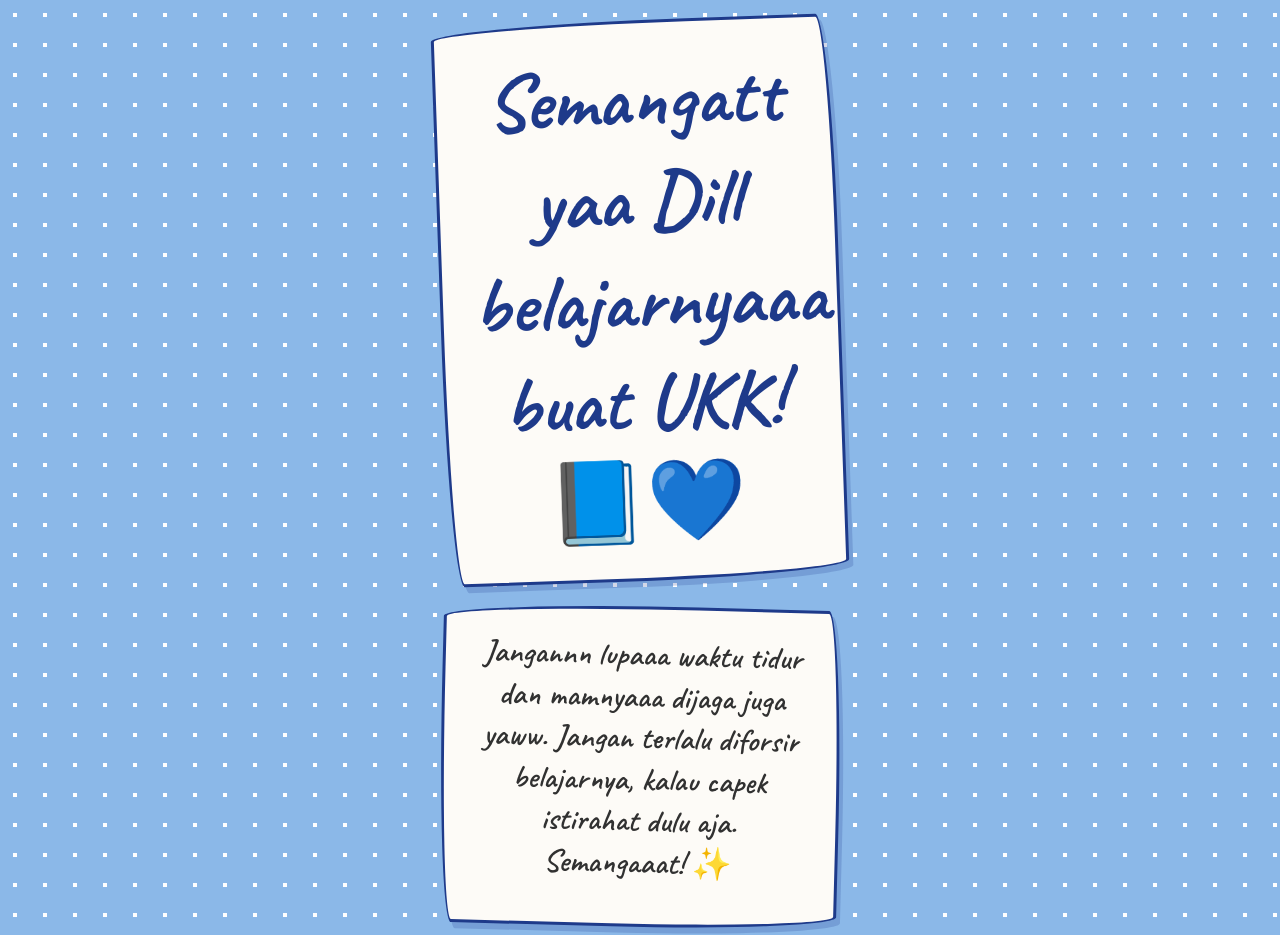
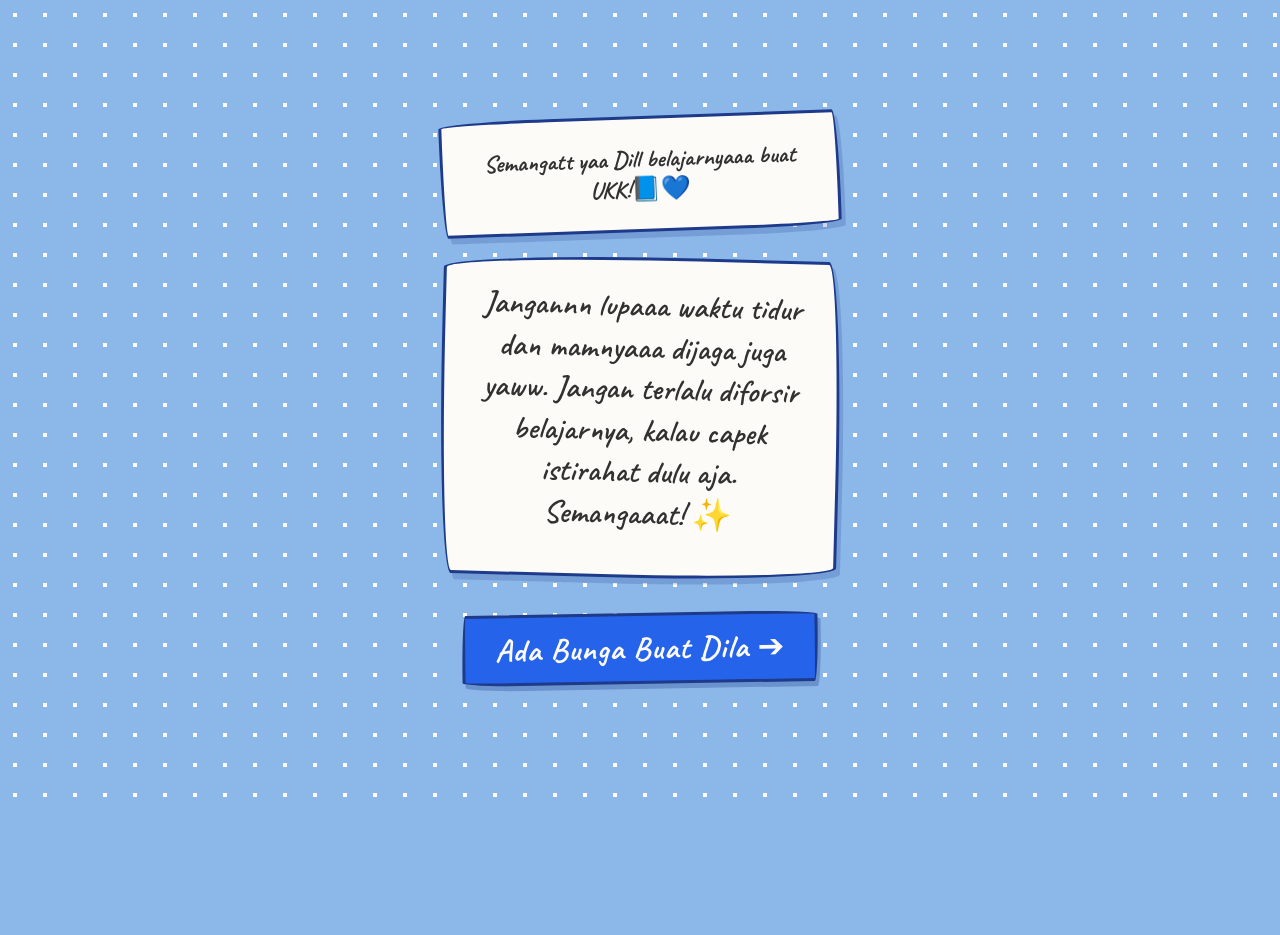
Before and after one commit to Fleur-dev-pixel/flora-space, a plain HTML site: page index.html in a window 1280 px wide. Shown: the top 935 px of the page. After the commit the page ends 800 px from the top, so only its background shows below. Drawn offline with Linux system fonts and the light colour scheme.

Commit message:
Change h1 to h2 for name tag

```diff
--- a/index.html
+++ b/index.html
@@ -19,7 +19,7 @@
   <body>
     <div class="scrapbook-layout">
       <div class="paper-piece name-tag">
-        <h1>Semangatt yaa Dill belajarnyaaa buat UKK!📘💙</h1>
+        <h2>Semangatt yaa Dill belajarnyaaa buat UKK!📘💙</h2>
       </div>
 
       <div class="paper-piece message-note">
```
